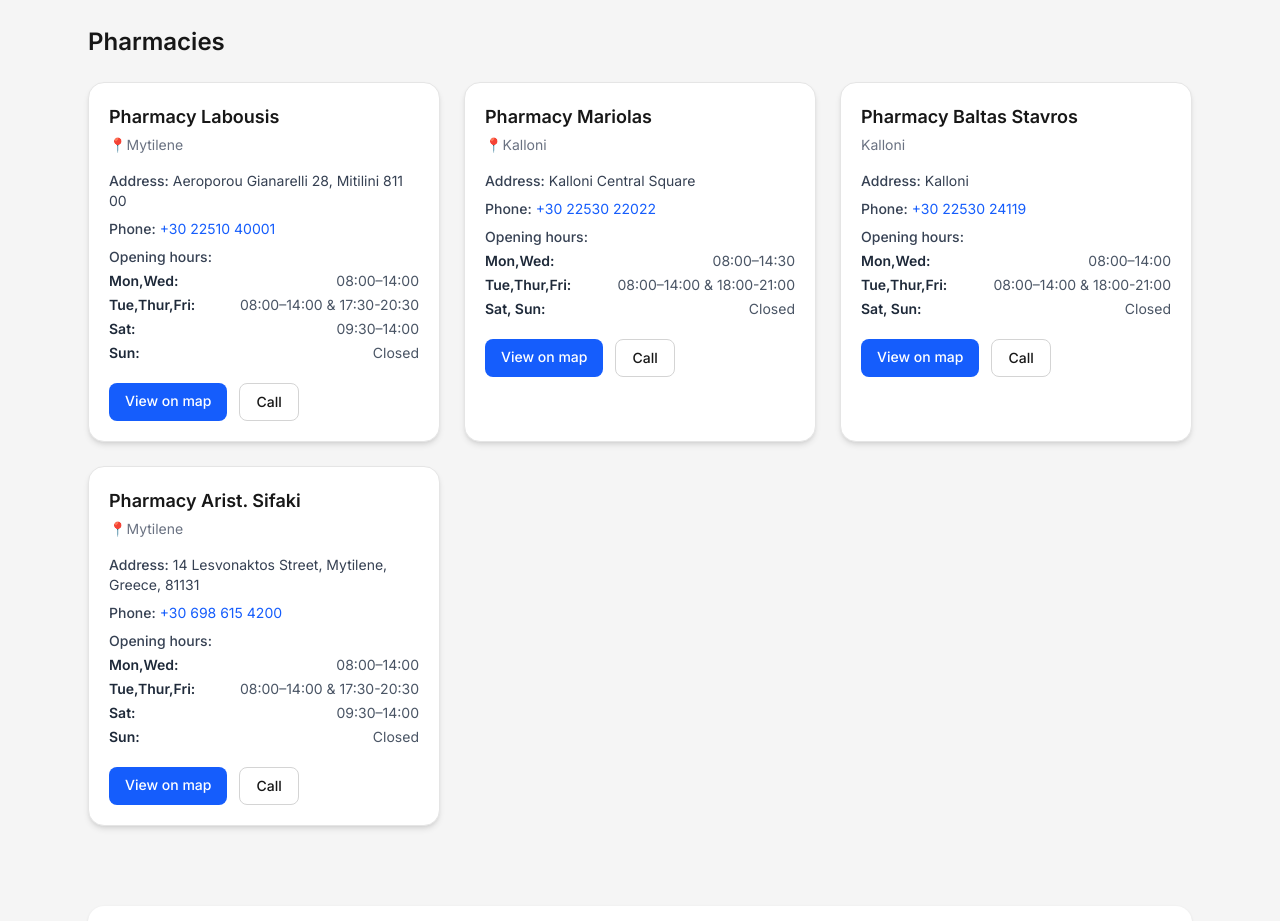
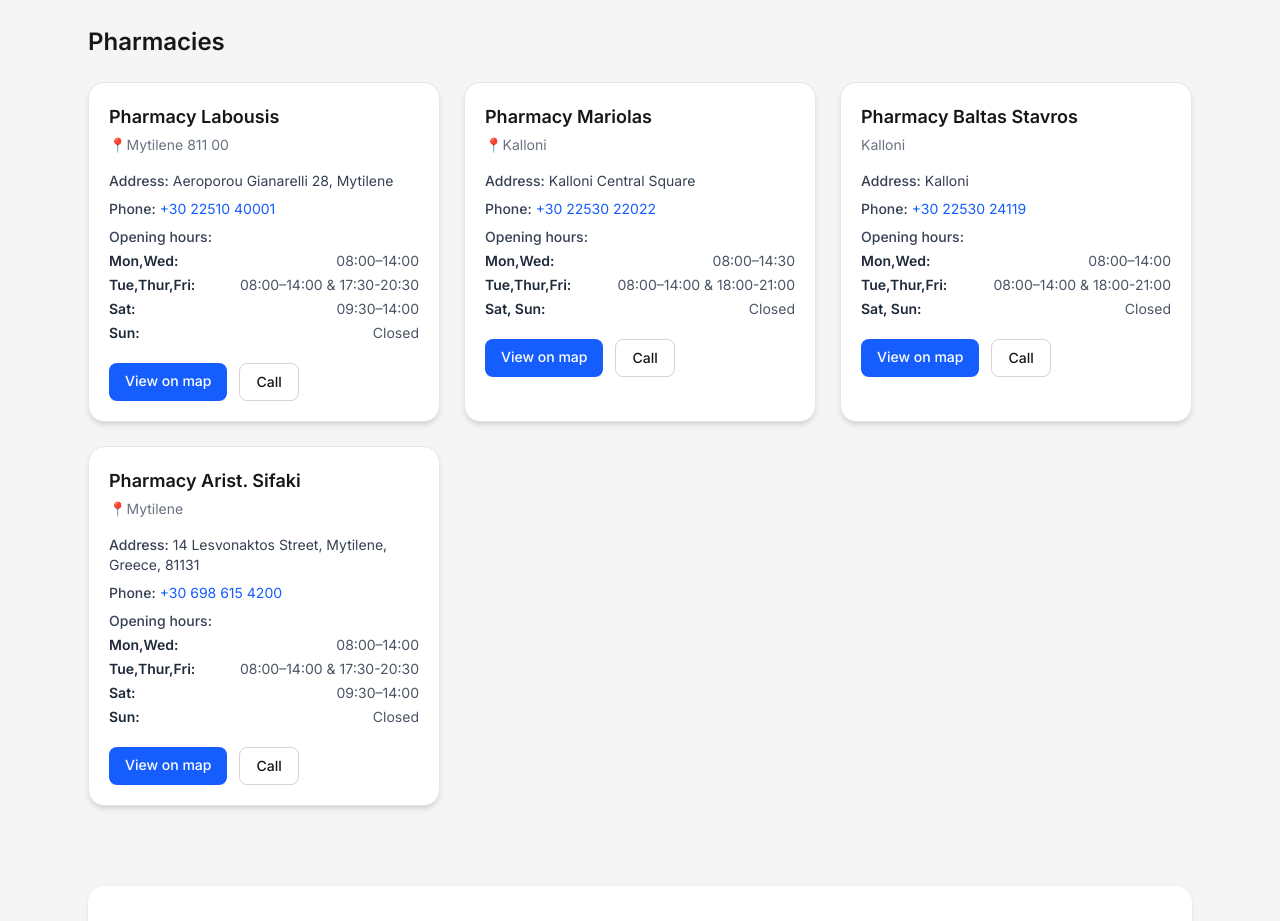
Before and after one commit to amamouridis06/lesvos-travel-guide, a Next.js app: page /emergency in a window 1280 px wide. Shown: the part 860-1781 px from the top of the page. Built offline with nearby package versions, Linux system fonts and the light colour scheme.

Commit message:
added sifakis pharm

```diff
--- a/app/emergency/page.tsx
+++ b/app/emergency/page.tsx
@@ -9,8 +9,8 @@ export const metadata = {
 const pharmacies = [
   {
     name: "Pharmacy Labousis",
-    area: "📍Mytilene",
-    address: "Aeroporou Gianarelli 28, Mitilini 811 00",
+    area: "📍Mytilene 811 00",
+    address: "Aeroporou Gianarelli 28, Mytilene",
     phone: "+30 22510 40001",
     hours: [
       {day:"Mon,Wed:", time:"08:00–14:00"},
```
